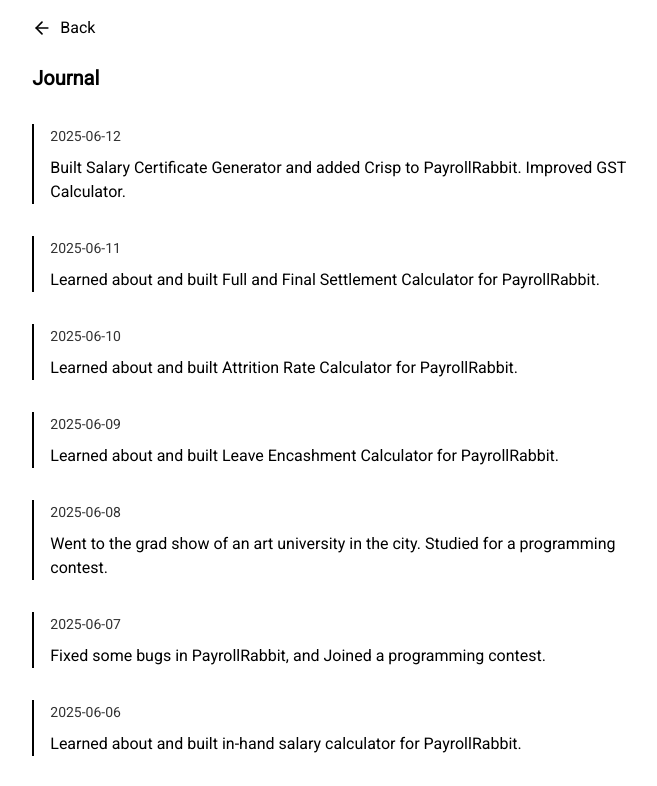
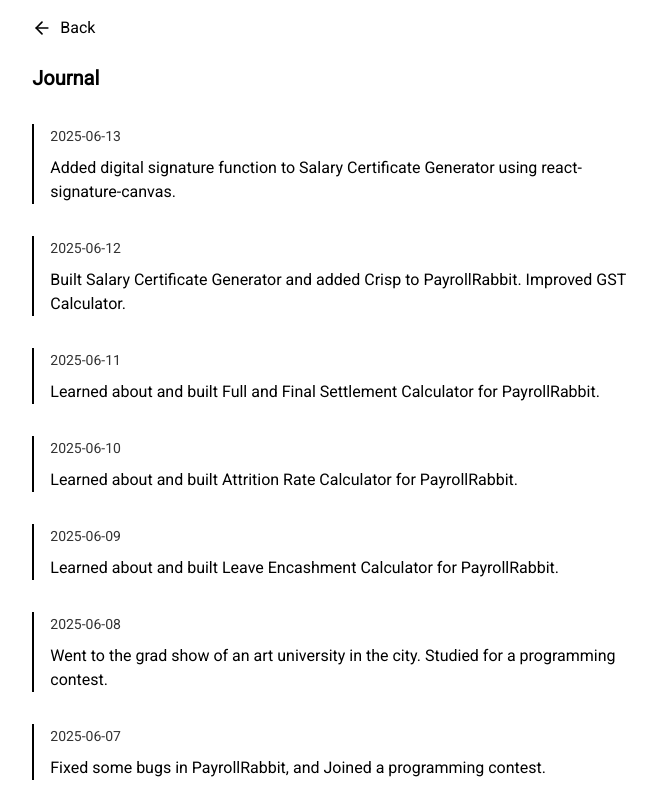
Before and after one commit to minamicode/minamicode.com, a Next.js app: page /journal in a window 1280 px wide. Shown: the top 786 px of the page, without its empty margins (309-966 px from the left). Built offline with nearby package versions, Linux system fonts and the light colour scheme.

Commit message:
add a journal entry

```diff
--- a/src/app/_components/JournalEntries.tsx
+++ b/src/app/_components/JournalEntries.tsx
@@ -6,6 +6,10 @@ type JournalEntry = {
 };
 
 const entries: JournalEntry[] = [
+  {
+    date: "2025-06-13",
+    text: "Added digital signature function to Salary Certificate Generator using react-signature-canvas.",
+  },
   {
     date: "2025-06-12",
     text: "Built Salary Certificate Generator and added Crisp to PayrollRabbit. Improved GST Calculator.",
```
